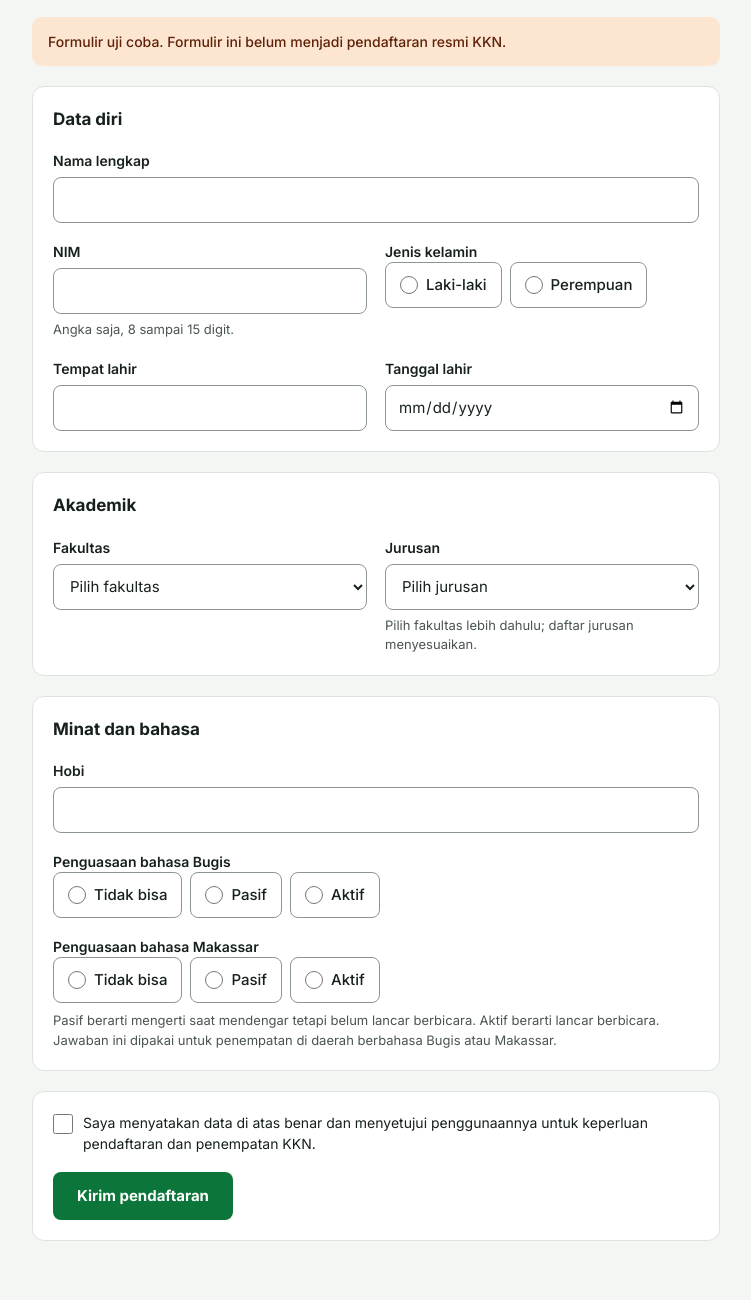
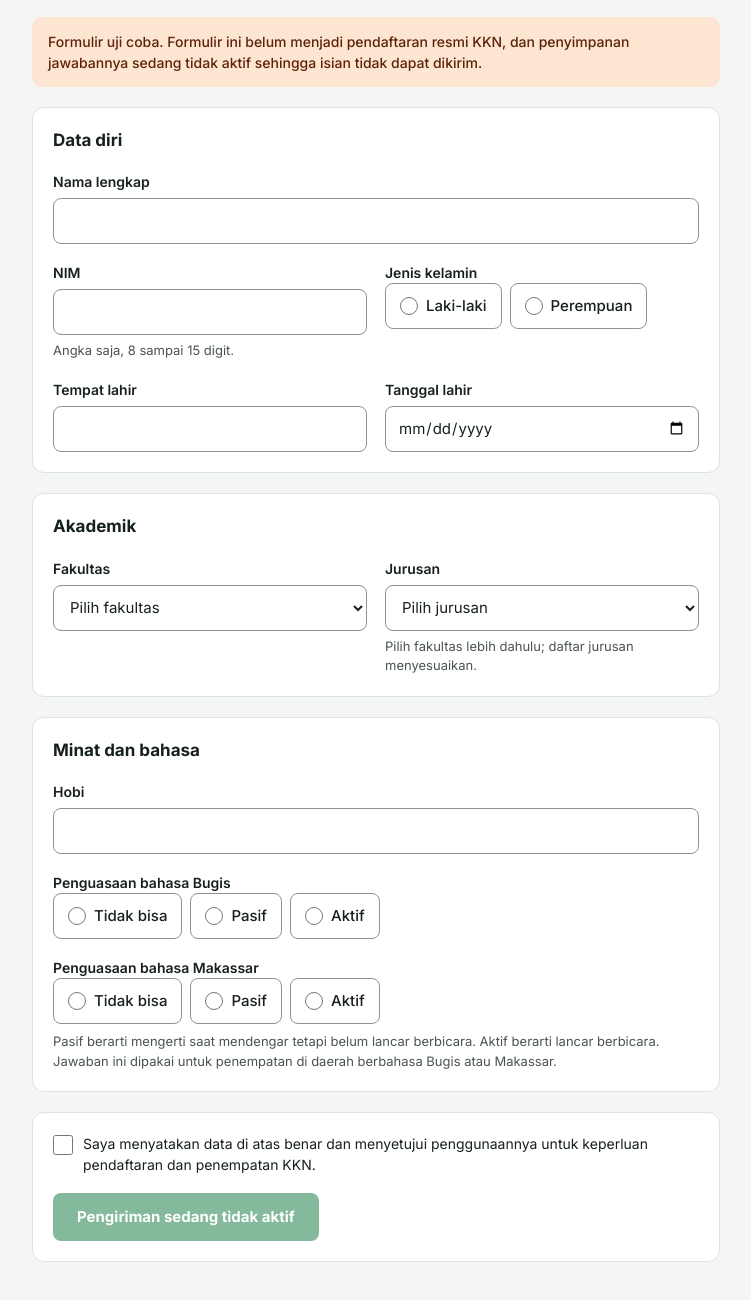
Before and after one commit to GieKAAA/higieka, a plain HTML site: page kkn/daftar/index.html in a window 1280 px wide. Shown: the part 180-1480 px from the top of the page, without its empty margins (264-1015 px from the left). Drawn offline with Linux system fonts and the light colour scheme.

Commit message:
Menyiapkan situs untuk GitHub Pages dan menonaktifkan pengiriman formulir (#15)
Kredit deploy Netlify habis sehingga deploy produksi dijeda. Situs
dipindahkan ke GitHub Pages: berkas CNAME menetapkan higieka.web.id sebagai
domain, dan .nojekyll membuat seluruh berkas disajikan apa adanya.

GitHub Pages tidak menyediakan penyimpanan formulir. Tombol kirim pada
/kkn/daftar/ dinonaktifkan dan catatannya menyatakan hal itu, agar pengisi
tidak mengisi formulir yang jawabannya tidak tersimpan.

Co-authored-by: Claude Fable 5.2 <noreply@anthropic.com>

```diff
--- a/kkn/daftar/index.html
+++ b/kkn/daftar/index.html
@@ -65,7 +65,7 @@ fieldset{border:0;margin:0;padding:0;display:flex;flex-direction:column;gap:8px;
 <h1>Pendaftaran KKN</h1>
 <p class="pengantar">Isi data berikut dengan lengkap. Penempatan posko ditentukan panitia secara acak berdasarkan jurusan, jenis kelamin, dan penguasaan bahasa daerah.</p>
 </div>
-<p class="catatan">Formulir uji coba. Formulir ini belum menjadi pendaftaran resmi KKN.</p>
+<p class="catatan">Formulir uji coba. Formulir ini belum menjadi pendaftaran resmi KKN, dan penyimpanan jawabannya sedang tidak aktif sehingga isian tidak dapat dikirim.</p>
 
 <form id="formulir" name="pendaftaran-kkn" method="POST" action="/kkn/daftar/" data-netlify="true" netlify-honeypot="situs">
 <input type="hidden" name="form-name" value="pendaftaran-kkn">
@@ -227,7 +227,7 @@ fieldset{border:0;margin:0;padding:0;display:flex;flex-direction:column;gap:8px;
 <div class="kartu" style="margin-top:20px">
 <label class="setuju"><input type="checkbox" name="persetujuan" value="Ya" required><span>Saya menyatakan data di atas benar dan menyetujui penggunaannya untuk keperluan pendaftaran dan penempatan KKN.</span></label>
 <p id="galat" class="galat" role="alert" hidden></p>
-<button id="kirim" class="kirim" type="submit">Kirim pendaftaran</button>
+<button id="kirim" class="kirim" type="submit" disabled style="cursor:not-allowed">Pengiriman sedang tidak aktif</button>
 </div>
 </form>
 
```
Also changed, not shown: 2 other files.
